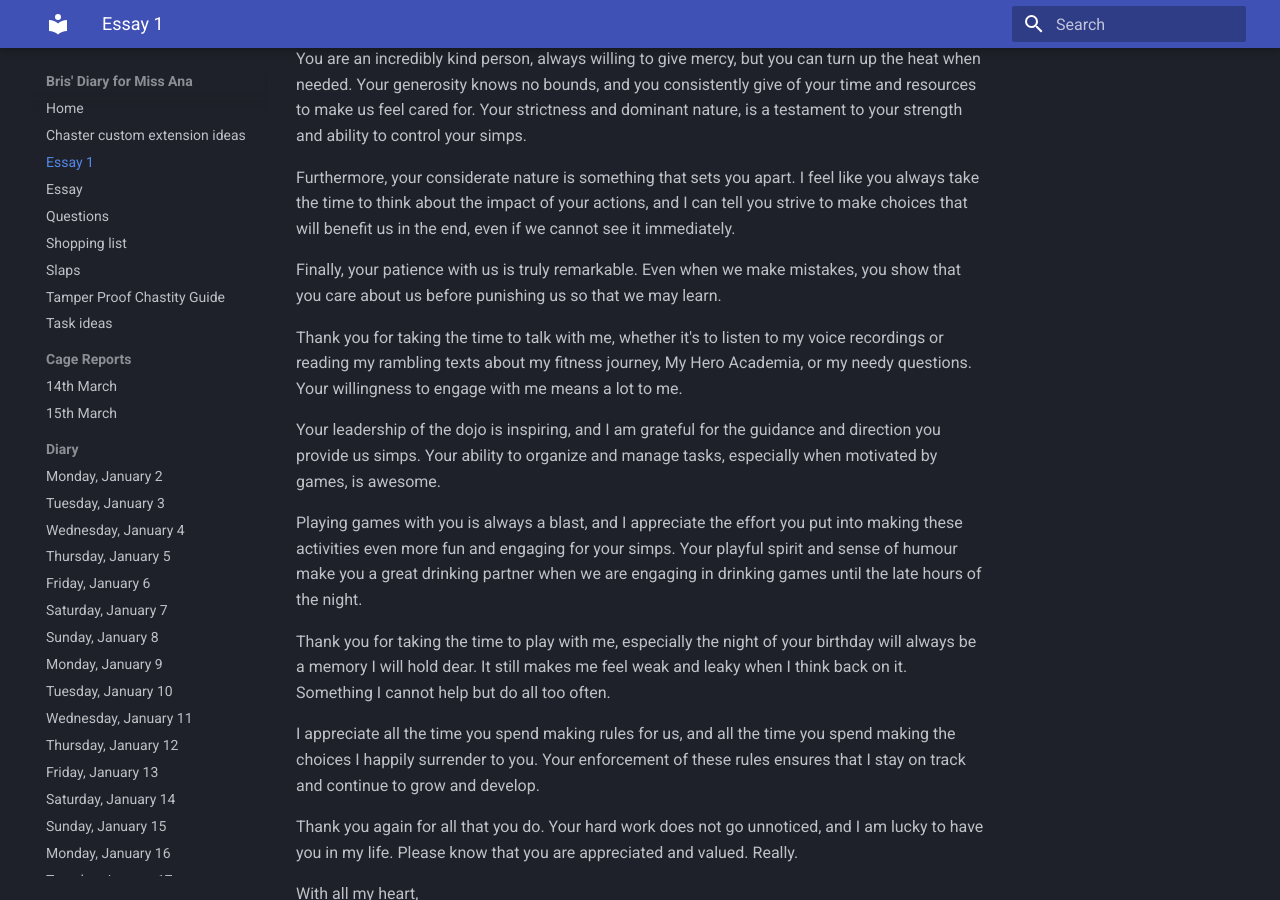
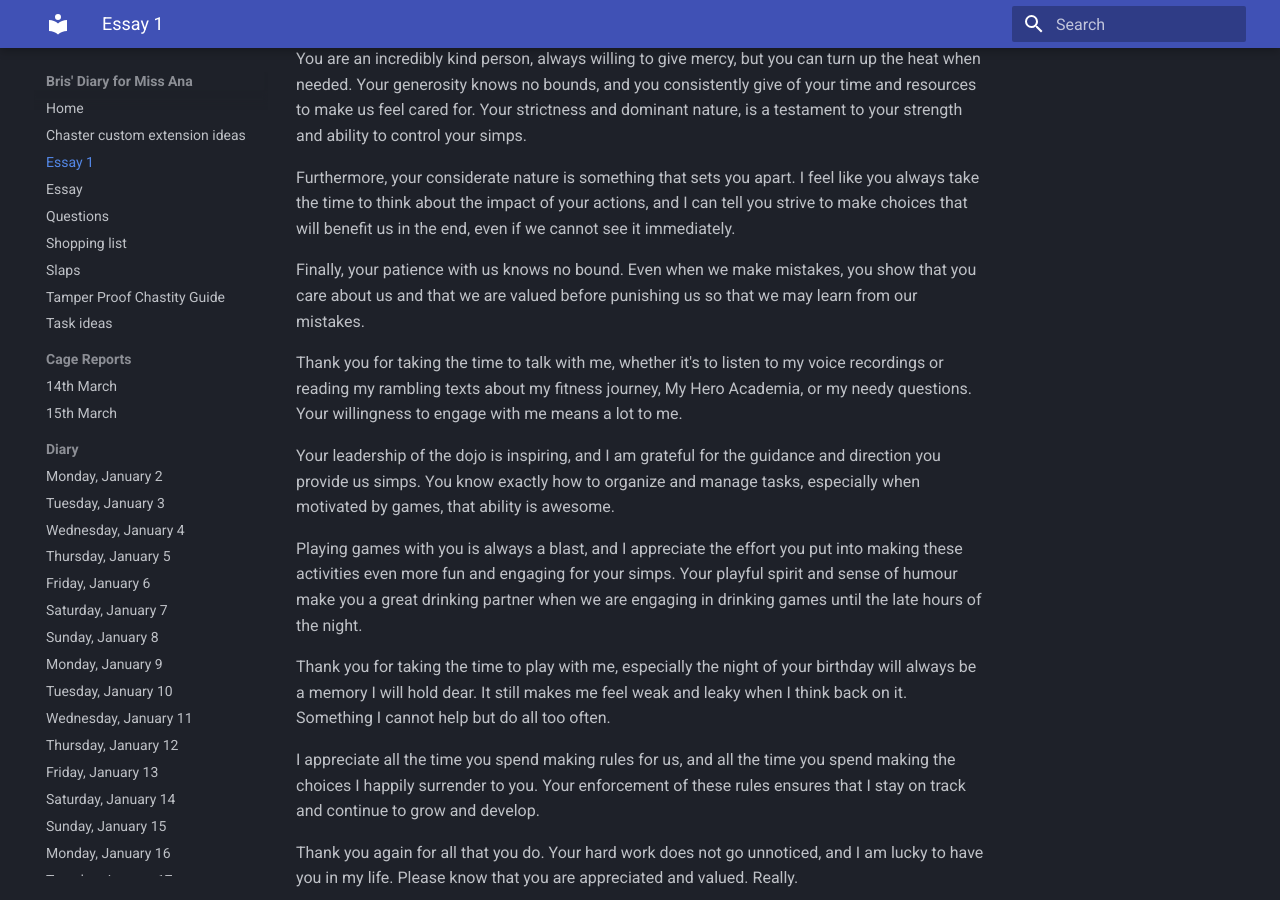
Before and after one commit to bris00/DFMA, an MkDocs documentation site: the page built from diary/Essay 1.md, in a window 1280 px wide and 900 px high, scrolled down 690 px. Built offline with MkDocs 1.6.1 and Material for MkDocs 9.7.7, drawn with Linux system fonts in a browser that asks for light colours.

Commit message:
vault backup: 2023-03-28 20:03:21
Affected files:
diary/Essay 1.md

```diff
--- a/diary/Essay 1.md
+++ b/diary/Essay 1.md
@@ -14,11 +14,11 @@ You are an incredibly kind person, always willing to give mercy, but you can tur
 
 Furthermore, your considerate nature is something that sets you apart. I feel like you always take the time to think about the impact of your actions, and I can tell you strive to make choices that will benefit us in the end, even if we cannot see it immediately.
 
-Finally, your patience with us is truly remarkable. Even when we make mistakes, you show that you care about us before punishing us so that we may learn.
+Finally, your patience with us knows no bound. Even when we make mistakes, you show that you care about us and that we are valued before punishing us so that we may learn from our mistakes.
 
 Thank you for taking the time to talk with me, whether it's to listen to my voice recordings or reading my rambling texts about my fitness journey, My Hero Academia, or my needy questions. Your willingness to engage with me means a lot to me.
 
-Your leadership of the dojo is inspiring, and I am grateful for the guidance and direction you provide us simps. Your ability to organize and manage tasks, especially when motivated by games, is awesome.
+Your leadership of the dojo is inspiring, and I am grateful for the guidance and direction you provide us simps. You know exactly how to organize and manage tasks, especially when motivated by games, that ability is awesome.
 
 Playing games with you is always a blast, and I appreciate the effort you put into making these activities even more fun and engaging for your simps. Your playful spirit and sense of humour make you a great drinking partner when we are engaging in drinking games until the late hours of the night.
 
```
